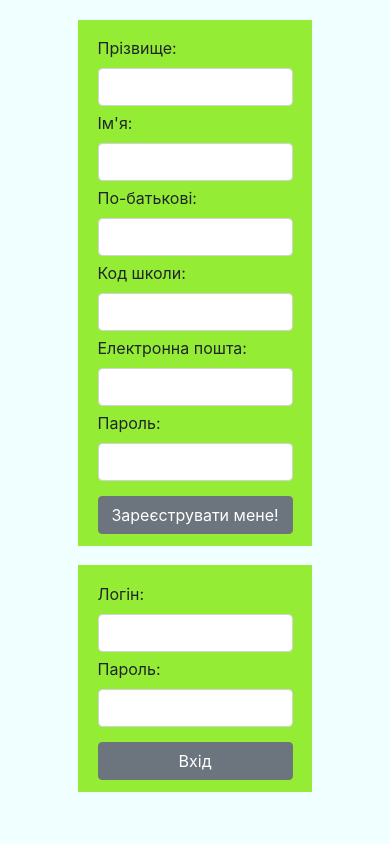
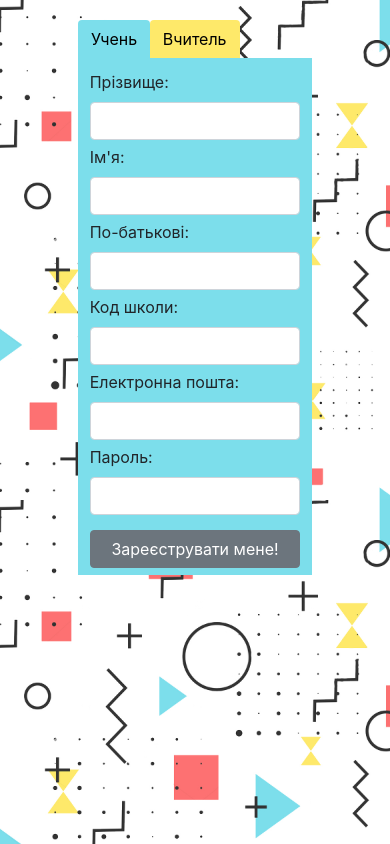
Before and after one commit to solja484/Online-School-Homeworks, a plain HTML site: page school.html in a window 390 px wide. Drawn offline with nearby package versions, Linux system fonts and the light colour scheme.

Commit message:
finish entry+register panels

```diff
--- a/css/main.css
+++ b/css/main.css
@@ -1,8 +1,22 @@
+body{
+    background-image: url("../bg.jpg");!important;
+    background-repeat: repeat!important;
+    background-size: 500px!important;
+}
+
 #registrypanel,#entrypanel {
-    background: #94ed34;
-    margin:5% 30%!important;
-    padding: 3% 5%!important;
+
+/*green lizard #94ed34; festival #fee96a  salmon #fd7172 spray #7cdeeb */
+    margin:5% 30%;
+    padding:0;
     width: 40%;
+}
+#registryform,#entryform{
+    padding: 3% 5%;
+    background: #7cdeeb;
+}
+#entrypanel{
+    margin-top:7%;
 }
 #registrypanel div{
     margin: 5px 0!important;
@@ -10,9 +24,38 @@
 #entrypanel div{
     margin: 5px 0!important;
 }
+
+#entry_pupil_button,#reg_pupil_button{
+    background: #7cdeeb;
+    color:black;
+    margin: 0!important;
+    border-bottom-right-radius: 0;
+    border-bottom-left-radius: 0;
+}
+#entry_teacher_button,#reg_teacher_button{
+     background: #fee96a;
+     color:black;
+     border-bottom-right-radius: 0;
+     border-bottom-left-radius: 0;
+     margin:0 0 0 -5px!important;
+
+
+ }
+#entry_admin_button{
+    background: #fd7172;
+    color:black;
+    border-bottom-right-radius: 0;
+    border-bottom-left-radius: 0;
+    margin:0 0 0 -5px!important;
+
+
+}
 @media   (max-width: 750px){
     #registrypanel,#entrypanel {
-        margin:5% 20%!important;
+        margin:5% 20%;
         width: 60%;
     }
+    #entrypanel{
+        margin-top:20%;
+    }
 }
--- /dev/null
+++ b/js/main.js
@@ -0,0 +1,27 @@
+let usertypes=["admin","teacher","pupil"];
+let usertype=0;
+function change_entry_type(t){
+     if(t===0){
+        document.getElementById('entryform').style.background =  '#fd7172';
+        usertype=0;
+    }
+    else if(t===1){
+        document.getElementById('entryform').style.background = '#fee96a';
+        usertype=1;
+    }
+    else if(t===2){
+        document.getElementById('entryform').style.background = '#7cdeeb';
+        usertype=2;
+    }
+}
+function change_reg_type(t){
+
+    if(t===1){
+        document.getElementById('registryform').style.background = '#fee96a';
+        usertype=1;
+    }
+    else{
+        document.getElementById('registryform').style.background = '#7cdeeb';
+        usertype=2;
+    }
+}
--- a/school.html
+++ b/school.html
@@ -6,9 +6,12 @@
     <link rel="stylesheet" href="https://stackpath.bootstrapcdn.com/bootstrap/4.4.1/css/bootstrap.min.css" integrity="sha384-Vkoo8x4CGsO3+Hhxv8T/Q5PaXtkKtu6ug5TOeNV6gBiFeWPGFN9MuhOf23Q9Ifjh" crossorigin="anonymous">
     <link href="css/main.css" rel="stylesheet" media="screen">
 </head>
-<body style="background: azure;">
-<div id="registrypanel" >
-    <form class="sm">
+<body >
+<div id="registrypanel"  >
+    <div style="padding:0;">
+        <a id="reg_pupil_button" class="btn" onclick="change_reg_type(2)">Учень</a>
+        <a id="reg_teacher_button" onclick="change_reg_type(1)" class="btn ">Вчитель</a>
+    <form class="sm" id="registryform">
         <div class="form-group">
         <label for="reg_lastname">Прізвище:</label>
         <input type="text" class="form-control" id="reg_lastname" >
@@ -35,11 +38,14 @@
         </div>
         <button  class="btn btn-secondary btn-block" style="margin-top:15px;">Зареєструвати мене!</button>
     </form>
-</div>
+    </div></div>
 
-<div id="entrypanel" >
-    <form class="sm">
-
+<div id="entrypanel" style="display: none;">
+    <div style="padding:0;">
+    <a id="entry_pupil_button" class="btn" onclick="change_entry_type(2)">Учень</a>
+        <a id="entry_teacher_button" onclick="change_entry_type(1)" class="btn ">Вчитель</a>
+        <a id="entry_admin_button" onclick="change_entry_type(0)" class="btn ">Адмін</a>
+    <form class="sm" id="entryform">
 
         <div class="form-group">
             <label for="entry_email">Логін:</label>
@@ -51,10 +57,11 @@
         </div>
         <button  class="btn btn-secondary btn-block" style="margin-top:15px;">Вхід</button>
     </form>
-
+    </div>
 
 </div>
 
+<script src="js/main.js"></script>
 <script src="https://code.jquery.com/jquery-3.4.1.slim.min.js" integrity="sha384-J6qa4849blE2+poT4WnyKhv5vZF5SrPo0iEjwBvKU7imGFAV0wwj1yYfoRSJoZ+n" crossorigin="anonymous"></script>
 <script src="https://cdn.jsdelivr.net/npm/popper.js@1.16.0/dist/umd/popper.min.js" integrity="sha384-Q6E9RHvbIyZFJoft+2mJbHaEWldlvI9IOYy5n3zV9zzTtmI3UksdQRVvoxMfooAo" crossorigin="anonymous"></script>
 <script src="https://stackpath.bootstrapcdn.com/bootstrap/4.4.1/js/bootstrap.min.js" integrity="sha384-wfSDF2E50Y2D1uUdj0O3uMBJnjuUD4Ih7YwaYd1iqfktj0Uod8GCExl3Og8ifwB6" crossorigin="anonymous"></script>
```
Also changed, not shown: bg.jpg (added).
